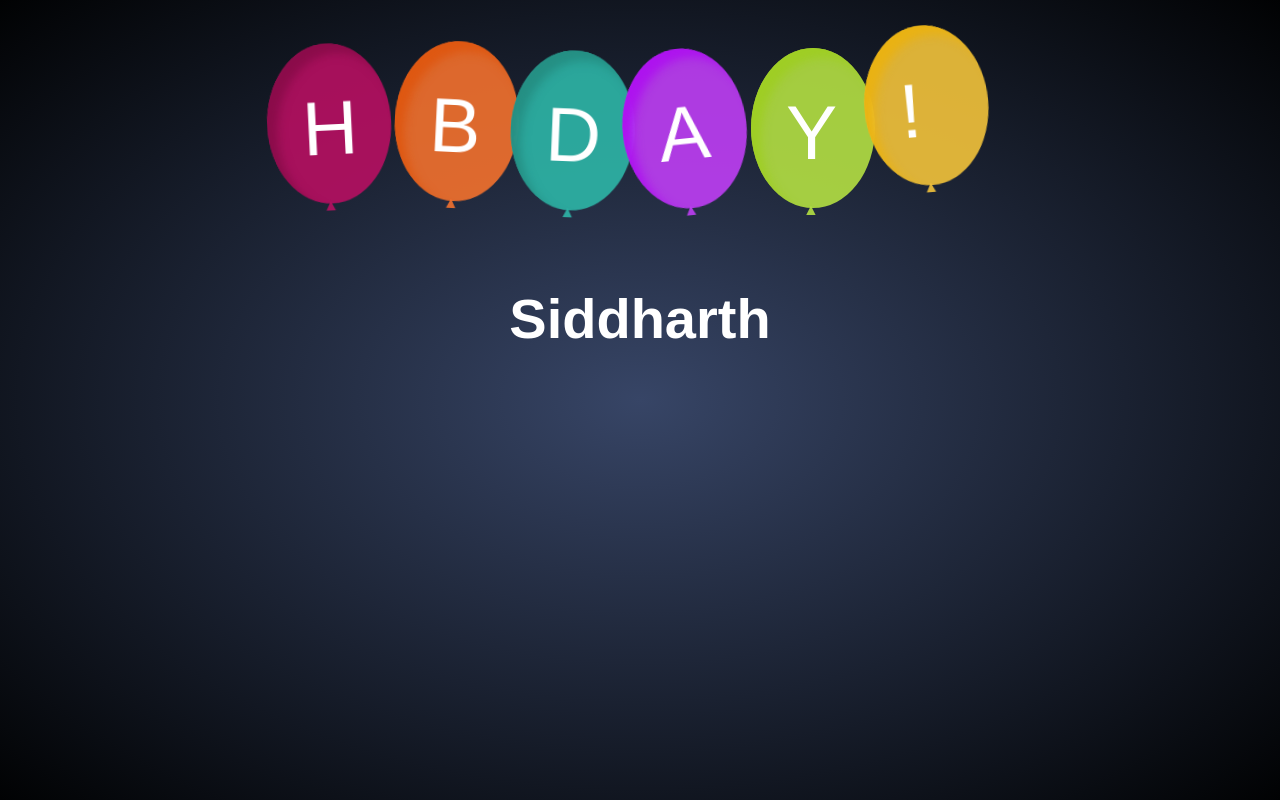
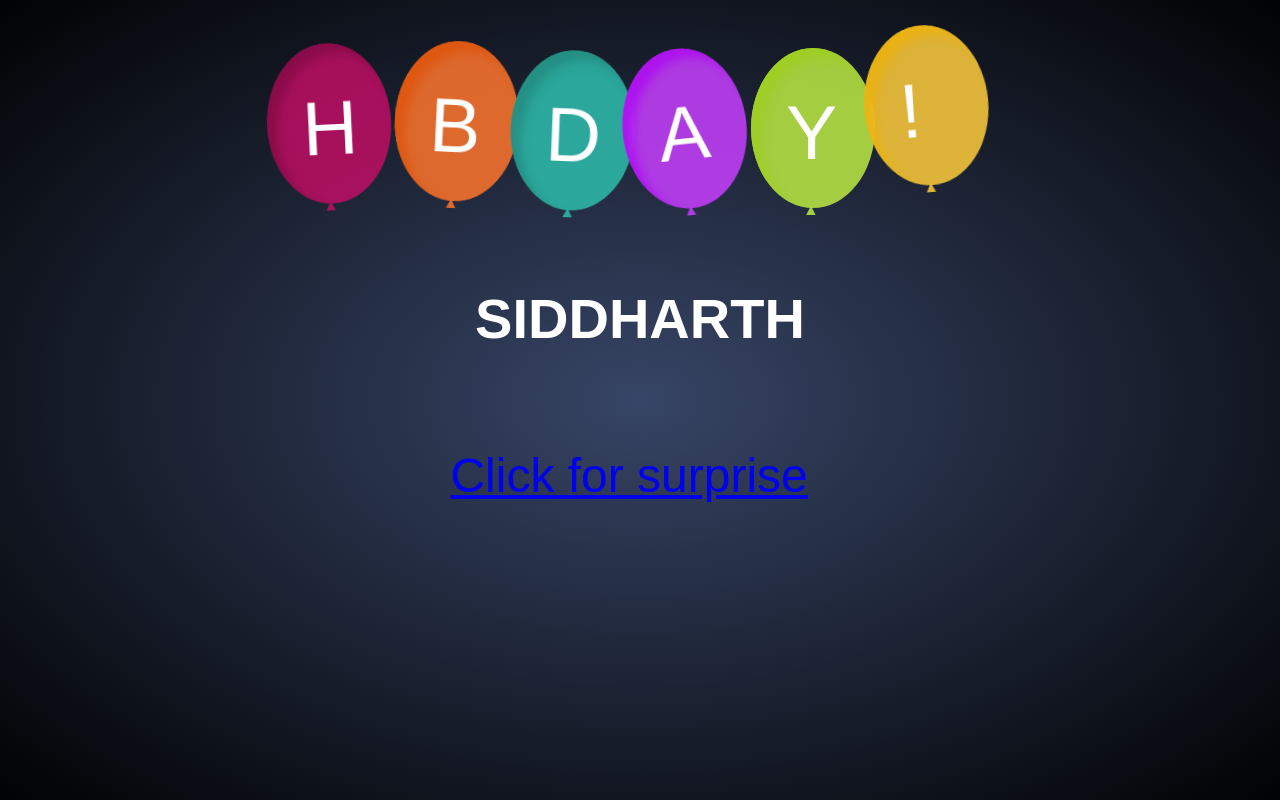
Before and after one commit to siddharthkak8/siddharthkak8.github.io, a plain HTML site: page index.html in a window 1280 px wide. Drawn offline with Linux system fonts and the light colour scheme; a web font is replaced by a local one.

Commit message:
added index

```diff
--- a/index.html
+++ b/index.html
@@ -122,6 +122,13 @@
                 content:"▲";
                 font-size: 1em;
             }
+			.centerDiv
+			{
+			  width: 30%;
+			  height:200px;
+			  margin: 0 auto;
+
+			}
             span {
                 font-size: 4.8em;
                 color: white;
@@ -303,9 +310,14 @@
                 <div><span>!</span>
                 </div>
             </div>
-             <h1>Siddharth</h1>
+             <h1>SIDDHARTH</h1>
 
         </div>
+		<div class="centerDiv">
+		<font size = "40">
+		<a href="friends.html"> Click for surprise</a>
+		</font>
+		</div>
         <script>
 
         </script>
```
